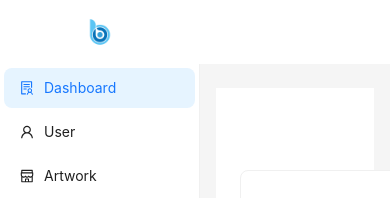
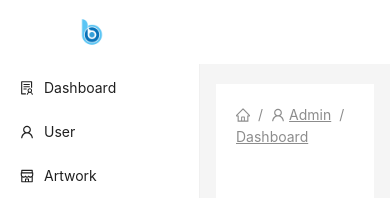
Before and after one commit to NamVNSE173138/ArtWork_Platform, a React (Create React App) app: page /admin in a window 390 px wide. Shown: the top 198 px of the page. Built offline with nearby package versions, Linux system fonts and the light colour scheme; no server answers; a web font is replaced by a local one.

Commit message:
Update Admin

```diff
--- a/src/api/index.js
+++ b/src/api/index.js
@@ -1,3 +1,5 @@
+import { toast } from "react-toastify";
+
 export const getOrders = () => {
   return fetch("https://dummyjson.com/carts/1").then((res) => res.json());
 };
@@ -40,7 +42,18 @@ export const deleteUser = (id) => {
   return fetch(`http://localhost:5000/users/${id}`, {
     method: 'DELETE',
   })
-    .then(res => res.json())
+    .then(res => {
+      if (!res.ok) {
+        throw new Error('Network response is not OK!');
+      }
+      return res.json();
+    })
+    .then(() => {
+      toast.success("User Deleted!!!");
+    })
+    .catch(error => {
+      toast.error(error);
+    })
 }
 
 export const getArtwork = () => {
@@ -51,7 +64,14 @@ export const deleteArtwork = (id) => {
   return fetch(`http://localhost:5000/artworks/${id}`, {
     method: 'DELETE',
   })
-    .then(res => res.json())
+    .then(res => {
+      if (!res.ok) {
+        toast.error('Network response is not OK!');
+      } else {
+        toast.success("Artwork Deleted!!!");
+      }
+      return res.json();
+    })
 }
 
 export const getCustomers = () => {
--- a/src/components/Admin/Artwork/index.tsx
+++ b/src/components/Admin/Artwork/index.tsx
@@ -32,7 +32,9 @@ const Artwork: React.FC = () => {
       okText: "Yes",
       okType: "danger",
       onOk: () => {
+        // setLoading(true);
         deleteArtwork(record);
+        // .then(() => setLoading(false));
       },
     });
   };
@@ -40,8 +42,9 @@ const Artwork: React.FC = () => {
   return (
     <Space size={20} direction="vertical">
       {/* <Typography.Title level={4}>Artwork</Typography.Title> */}
+      <div style={{ overflowX: "auto" }}>
         <Table<ArtworkRecord>
-        style={{ width: "1250px" }}
+          style={{ width: "1250px", minWidth: "100%" }}
           loading={loading}
           columns={[
             {
@@ -73,11 +76,11 @@ const Artwork: React.FC = () => {
             {
               title: "Action",
               dataIndex: "_id",
-            render: (record: string) => (
+              render: (record: ArtworkRecord) => (
                 <>
                   <DeleteOutlined
                     onClick={() => {
-                    onDeleteArtwork({ _id: record } as ArtworkRecord);
+                      onDeleteArtwork(record);
                     }}
                     style={{ color: "red" }}
                   />
@@ -90,6 +93,7 @@ const Artwork: React.FC = () => {
             pageSize: 5,
           }}
         />
+      </div>
     </Space>
   );
 };
--- a/src/components/Admin/User/index.tsx
+++ b/src/components/Admin/User/index.tsx
@@ -41,7 +41,8 @@ function Users() {
       okText: "Yes",
       okType: "danger",
       onOk: () => {
-        deleteUser(record);
+        setLoading(true);
+        deleteUser(record).then(() => setLoading(false));
       },
     });
   };
@@ -63,7 +64,7 @@ function Users() {
 
   return (
     <Space size={20} direction="vertical">
-      <Typography.Title level={4}>Users</Typography.Title>
+      {/* <Typography.Title level={4}>Users</Typography.Title> */}
       <Table<User>
         style={{ width: "1250px" }}
         loading={loading}
@@ -72,7 +73,7 @@ function Users() {
             title: "Avatar",
             dataIndex: "avatar",
             render: (link: string) => {
-              return <Avatar src={link} />;
+              return <Avatar src={link} size={55} />;
             },
           },
           {
--- a/src/page/Admin/Admin.css
+++ b/src/page/Admin/Admin.css
@@ -57,3 +57,66 @@ aside.ant-layout-sider.ant-layout-sider-dark {
     padding: 20px,
     borderBottom: 1px solid #e8e8e8,
 } */
+
+/* Admin.css */
+
+.Admin {
+  display: flex;
+  height: 100vh;
+}
+
+.Sider {
+  flex: 0 0 auto;
+}
+
+.Layout {
+  flex: 1;
+  display: flex;
+  flex-direction: column;
+}
+
+.Header {
+  flex: 0 0 auto;
+}
+
+.Content {
+  flex: 1;
+  overflow-y: auto;
+}
+
+@media screen and (max-width: 768px) {
+  .Admin {
+    flex-direction: column;
+  }
+
+  .Layout {
+    flex: none;
+  }
+
+  .AppHeader {
+    display: flex;
+    justify-content: space-between;
+    align-items: center;
+    padding: 16px;
+  }
+
+  .logo {
+    margin-right: 16px;
+  }
+
+  .SideMenuVertical {
+    width: 100%;
+  }
+
+  .Header {
+    padding: 0 16px;
+  }
+
+  .Content {
+    padding: 16px;
+  }
+
+  .Content > * {
+    width: 100%;
+  }
+}
--- a/src/page/Admin/Admin.tsx
+++ b/src/page/Admin/Admin.tsx
@@ -1,43 +1,30 @@
-import React, { useState } from "react";
+import React, { useState, useEffect } from "react";
 import "./Admin.css";
 import {
   ShopOutlined,
   ShoppingCartOutlined,
   UserOutlined,
   SolutionOutlined,
+  HomeOutlined,
 } from "@ant-design/icons";
-import { Layout, Menu, Button, Input, Avatar, theme } from "antd";
-// import MyDay from "../My Day/MyDay";
+import { Layout, Menu, Avatar, theme, Breadcrumb } from "antd";
 import User from "../../components/Admin/User";
 import Dashboard from "../../components/Admin/Dashboard";
 import Artwork from "../../components/Admin/Artwork";
 import Orders from "../../components/Admin/Orders";
 import avt from "../../assets/image/e1eb03f8282b4f89a438983023e90697 (1).png";
+
 const { Header, Sider, Content } = Layout;
 
-// interface UserData {
-//   avatar: string;
-//   name: string;
-//   email: string;
-// }
-
 const Admin: React.FC = () => {
-  // const [collapsed, setCollapsed] = useState<boolean>(false);
-  const [activeComponent, setActiveComponent] = useState<string>("Dashboard");
+  const [activeComponent, setActiveComponent] = useState<string>(
+    localStorage.getItem("activeComponent") || "Dashboard"
+  );
 
   const {
     token: { colorBgContainer },
   } = theme.useToken();
 
-  // Dummy user data
-  // const userData: UserData = {
-  //   avatar:
-  //     "https://i.pinimg.com/564x/4a/05/b1/4a05b176175fe8ace75e68262057ab25.jpg",
-  //   name: "Văn Anh Quân",
-  //   email: "qsao2212@gmail.com",
-  // };
-
-  //account, artwork, request, transaction, report,
   const menuItems = [
     {
       key: "1",
@@ -52,37 +39,33 @@ const Admin: React.FC = () => {
       onClick: () => setActiveComponent("User"),
     },
     {
-      key: "4",
+      key: "3",
       icon: <ShopOutlined />,
       label: "Artwork",
       onClick: () => setActiveComponent("Artwork"),
     },
     {
-      key: "5",
+      key: "4",
       icon: <ShoppingCartOutlined />,
       label: "Orders",
       onClick: () => setActiveComponent("Orders"),
     },
   ];
 
+  useEffect(() => {
+    localStorage.setItem("activeComponent", activeComponent);
+  }, [activeComponent]);
+
   return (
     <Layout className="Admin">
       <Sider>
         <div className="AppHeader">
           <Avatar size={40} src={avt} className="logo" />
-          {/* {!collapsed ? (
-            <>
-              <span style={{ marginTop: "10px", fontWeight: "bold" }}>
-                {userData.name}
-              </span>
-              <span>{userData.email}</span>
-            </>
-          ) : null} */}
         </div>
         <Menu
           className="SideMenuVertical"
           mode="vertical"
-          defaultSelectedKeys={["1"]}
+          defaultSelectedKeys={[activeComponent]}
         >
           {menuItems.map((item) => (
             <Menu.Item key={item.key} icon={item.icon} onClick={item.onClick}>
@@ -104,12 +87,33 @@ const Admin: React.FC = () => {
         </Header>
         <Content
           style={{
-            margin: "24px 16px",
-            padding: 24,
+            margin: "20px 16px",
+            padding: 20,
             minHeight: 280,
             background: colorBgContainer,
           }}
         >
+          <Breadcrumb
+            items={[
+              {
+                href: "/home",
+                title: <HomeOutlined />,
+              },
+              {
+                href: "/admin",
+                title: (
+                  <>
+                    <UserOutlined />
+                    <span>Admin</span>
+                  </>
+                ),
+              },
+              {
+                href: "",
+                title: activeComponent,
+              },
+            ]}
+          />
           {activeComponent === "Dashboard" && <Dashboard />}
           {activeComponent === "User" && <User />}
           {activeComponent === "Orders" && <Orders />}
```
Also changed, not shown: 1 other file (tests, documents, lock files or other folders). Lines whose indentation alone changed are shown as unchanged.
